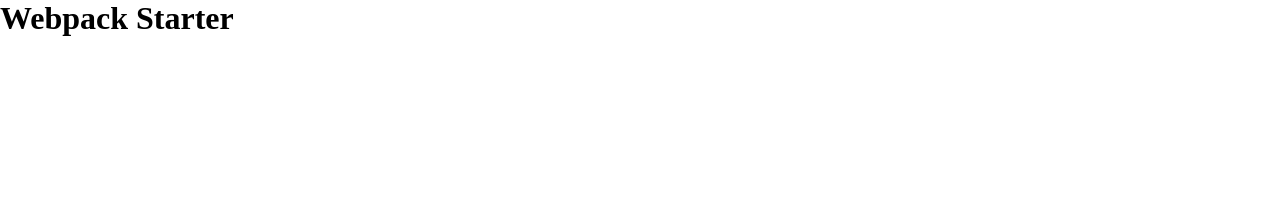
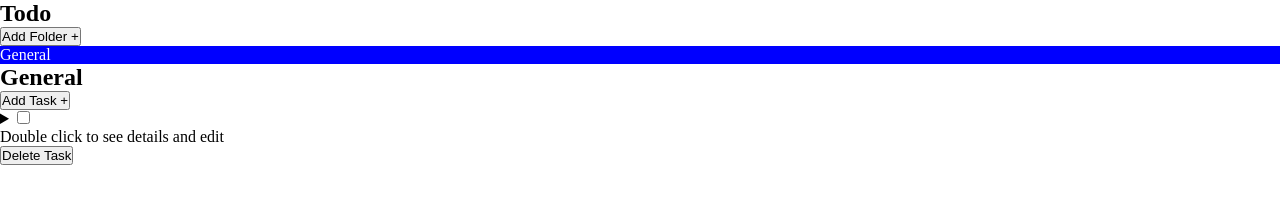
Before and after one commit to mynorzs/todov2, a website built with webpack: page src/template.html in a window 1280 px wide. Built offline with nearby package versions, Linux system fonts and the light colour scheme.

Commit message:
Add basic add and delete logic
Added basic logic of adding and deleting
folders and tasks. No style yet.

```diff
--- /dev/null
+++ b/src/checkStorage.js
@@ -0,0 +1,21 @@
+function checkStorage() {
+  if (localStorage.getItem("tasks")) {
+    return JSON.parse(localStorage.getItem("tasks"));
+  } else {
+    return [
+      {
+        foldername: "General",
+        tasks: [
+          {
+            taskName: "Double click to see details and edit",
+            taskDate: "Date Here",
+            taskNotes: "Notes",
+            completed: false
+          }
+        ]
+      }
+    ];
+  }
+}
+
+export default checkStorage;
--- a/src/index.js
+++ b/src/index.js
@@ -1 +1,10 @@
 import "./style.css";
+import checkStorage from "./checkStorage.js";
+import printNav from "./printNav.js";
+import selectFolder from "./selectFolder.js";
+
+const allTasks = checkStorage();
+
+printNav(allTasks);
+
+selectFolder(0);
--- /dev/null
+++ b/src/printMain.js
@@ -0,0 +1,124 @@
+import checkStorage from "./checkStorage";
+import printNav from "./printNav.js";
+import selectFolder from "./selectFolder";
+import setNewStorage from "./setNewStorage.js";
+
+function addSingleTask(folderIndex, taskIndex) {
+  let allTasks = checkStorage();
+
+  const accordion = document.createElement("details");
+  const summary = document.createElement("summary");
+  accordion.appendChild(summary);
+
+  const checkbox = document.createElement("input");
+  checkbox.setAttribute("type", "checkbox");
+  if (allTasks[folderIndex].tasks[taskIndex].completed == true) {
+    checkbox.checked = true;
+  } else {
+    checkbox.checked = false;
+  }
+
+  const taskName = document.createElement("p");
+  taskName.textContent = allTasks[folderIndex].tasks[taskIndex].taskName;
+
+  const deleteTaskButton = document.createElement("button");
+  deleteTaskButton.textContent = "Delete Task";
+
+  summary.append(checkbox, taskName, deleteTaskButton);
+
+  const taskDate = document.createElement("p");
+  taskDate.textContent = allTasks[folderIndex].tasks[taskIndex].taskDate;
+
+  const taskNotes = document.createElement("p");
+  taskNotes.textContent = allTasks[folderIndex].tasks[taskIndex].taskNotes;
+
+  accordion.append(taskDate, taskNotes);
+
+  deleteTaskButton.addEventListener("click", () => {
+    let allNewTasks = checkStorage();
+    allNewTasks[folderIndex].tasks.splice(taskIndex, 1);
+    setNewStorage(allNewTasks);
+    accordion.remove();
+  });
+
+  return accordion;
+
+}
+
+function deleteFolder(folderIndex) {
+  let allTasks = checkStorage();
+
+  allTasks.splice(folderIndex, 1);
+  setNewStorage(allTasks);
+
+  printNav(allTasks);
+  selectFolder(folderIndex - 1);
+}
+
+function addHeading(folderIndex) {
+  let allTasks = checkStorage();
+
+  const headingSection = document.createElement("section");
+
+  const folderHeading = document.createElement("h2");
+  folderHeading.textContent = allTasks[folderIndex].foldername;
+
+  const folderControls = document.createElement("div");
+
+  const addTaskButton = document.createElement("button");
+  addTaskButton.textContent = "Add Task +";
+
+  const deleteFolderButton = document.createElement("button");
+  deleteFolderButton.textContent = "Delete Folder";
+
+  deleteFolderButton.addEventListener("click", () => {
+    deleteFolder(folderIndex);
+  });
+
+  if (folderIndex == 0) {
+    folderControls.append(addTaskButton);
+  } else {
+    folderControls.append(addTaskButton, deleteFolderButton);
+  }
+
+  addTaskButton.addEventListener("click", () => {
+    const defaultTask = {
+      taskName: "New Task",
+      taskDate: "New Date",
+      taskNotes: "Notes",
+      completed: false
+    }
+
+    allTasks[folderIndex].tasks.push(defaultTask);
+    setNewStorage(allTasks);
+
+    const tasksSection = document.querySelector("main section:nth-child(2)");
+    tasksSection.appendChild(addSingleTask(folderIndex, allTasks[folderIndex].tasks.length - 1));
+  });
+
+  headingSection.append(folderHeading, folderControls);
+
+  return headingSection;
+}
+
+function addTasks(folderIndex) {
+  let allTasks = checkStorage();
+
+  const tasksSection = document.createElement("section");
+
+  for (let i = 0; i < allTasks[folderIndex].tasks.length; i++) {
+    tasksSection.appendChild(addSingleTask(folderIndex, i));
+  }
+
+  return tasksSection;
+
+}
+
+function printMain(folderIndex) {
+  const main = document.querySelector("main");
+
+  main.replaceChildren(addHeading(folderIndex), addTasks(folderIndex));
+
+}
+
+export default printMain;
--- /dev/null
+++ b/src/printNav.js
@@ -0,0 +1,49 @@
+import selectFolder from "./selectFolder.js";
+import checkStorage from "./checkStorage.js";
+import setNewStorage from "./setNewStorage.js";
+
+function createFolder(folderObject, folderIndex) {
+  const folder = document.createElement("div");
+  folder.textContent = folderObject.foldername;
+
+  folder.addEventListener("click", () => {
+    selectFolder(folderIndex);
+  });
+
+  return folder;
+}
+
+function printNav(tasks) {
+  let allTasks = tasks;
+
+  const folderSection = document.querySelector("nav section");
+
+  const addFolderButton = document.createElement("button");
+  addFolderButton.textContent = "Add Folder +";
+
+  let newFolders = document.createElement("section");
+
+  for (let i = 0; i < allTasks.length; i++) {
+    newFolders.appendChild(createFolder(allTasks[i], i));
+  }
+
+  addFolderButton.addEventListener("click", () => {
+
+    let allNewTasks = checkStorage();
+
+    const defaultFolder = {
+      foldername: "New Folder",
+      tasks: []
+    }
+
+    allNewTasks.push(defaultFolder);
+    setNewStorage(allNewTasks);
+
+    newFolders.appendChild(createFolder(defaultFolder, allNewTasks.length - 1));
+    selectFolder(allNewTasks.length - 1);
+  });
+
+  folderSection.replaceChildren(addFolderButton, newFolders);
+}
+
+export default printNav;
--- /dev/null
+++ b/src/selectFolder.js
@@ -0,0 +1,17 @@
+import printMain from "./printMain.js";
+import checkStorage from "./checkStorage.js";
+
+function selectFolder(folderIndex) {
+  const folders = document.querySelectorAll("nav section section div");
+
+  for (let i = 0; i < folders.length; i++) {
+    folders[i].classList.remove("folder-selected");
+  }
+  folders[folderIndex].classList.add("folder-selected");
+  printMain(folderIndex);
+
+  let allTasks = checkStorage();
+  console.log(allTasks[folderIndex].tasks);
+}
+
+export default selectFolder;
--- /dev/null
+++ b/src/setNewStorage.js
@@ -0,0 +1,5 @@
+function setNewStorage(tasks) {
+  localStorage.setItem("tasks", JSON.stringify(tasks));
+}
+
+export default setNewStorage;
--- a/src/style.css
+++ b/src/style.css
@@ -2,8 +2,15 @@
   font-size: 16px;
 }
 
-*, *::before, *::after {
+*,
+*::before,
+*::after {
   box-sizing: border-box;
   margin: 0;
   padding: 0;
 }
+
+.folder-selected {
+  background-color: blue;
+  color: white;
+}
--- a/src/template.html
+++ b/src/template.html
@@ -10,7 +10,14 @@
 </head>
 
 <body>
-  <h1>Webpack Starter</h1>
+
+  <nav>
+    <h1>Todo</h1>
+    <section>
+    </section>
+  </nav>
+
+  <main></main>
 
 </body>
 
--- a/webpack.config.js
+++ b/webpack.config.js
@@ -37,7 +37,7 @@
   },
   plugins: [
     new HtmlWebpackPlugin({
-      title: "Webpack Starter",
+      title: "To do list",
       filename: "index.html",
       template: "./src/template.html",
     }),
```
Also changed, not shown: dist/bundle97c772e8c38bee7fefd0.js, dist/index.html, 2 other files.
